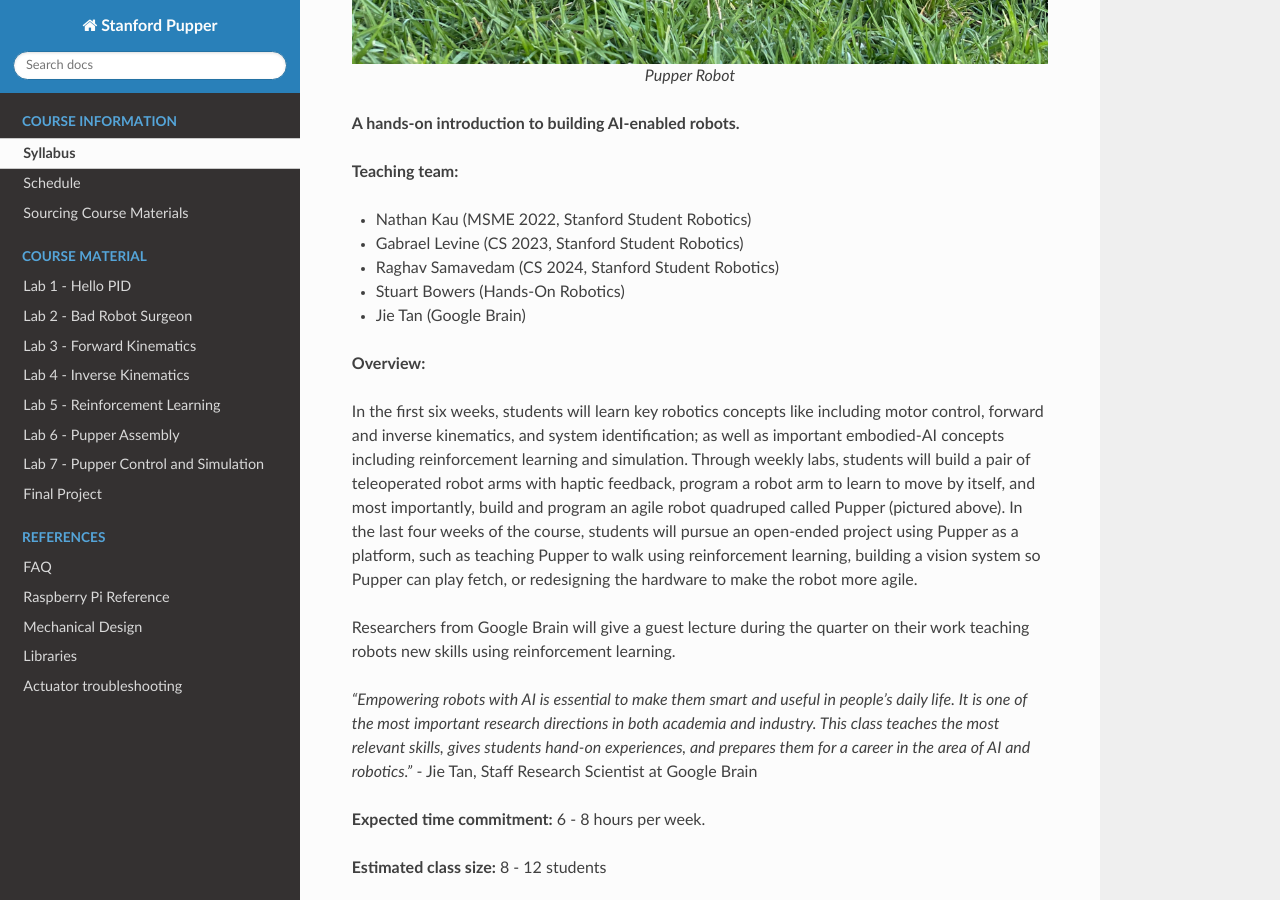
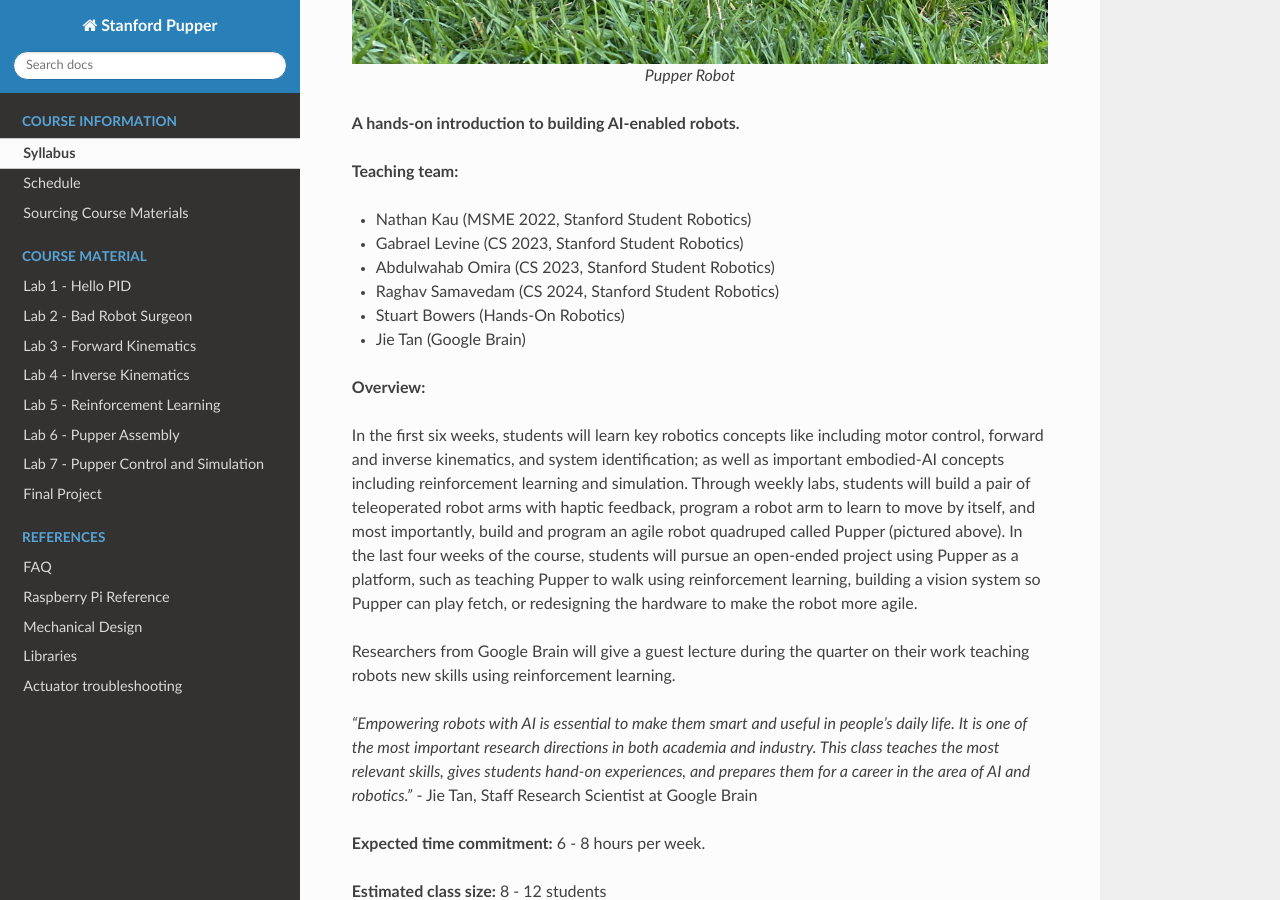
Before and after one commit to stanfordroboticsclub/pupperv3-independent-study, a Sphinx documentation site: the page built from docs/course-info/syllabus.rst, in a window 1280 px wide and 900 px high, scrolled down 618 px. Built offline with Sphinx 7.4.7 and the Read the Docs theme 2.0.0, drawn with Linux system fonts in a browser that asks for light colours.

Commit message:
Add Abdul

```diff
--- a/docs/course-info/syllabus.rst
+++ b/docs/course-info/syllabus.rst
@@ -13,6 +13,7 @@ Syllabus
 
 * Nathan Kau (MSME 2022, Stanford Student Robotics)
 * Gabrael Levine (CS 2023, Stanford Student Robotics)
+* Abdulwahab Omira (CS 2023, Stanford Student Robotics)
 * Raghav Samavedam (CS 2024, Stanford Student Robotics)
 * Stuart Bowers (Hands-On Robotics)
 * Jie Tan (Google Brain)
```
